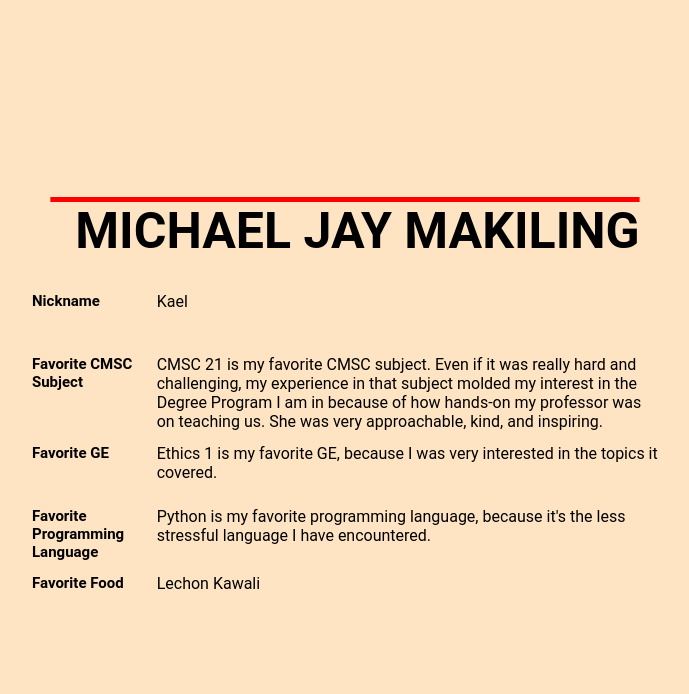
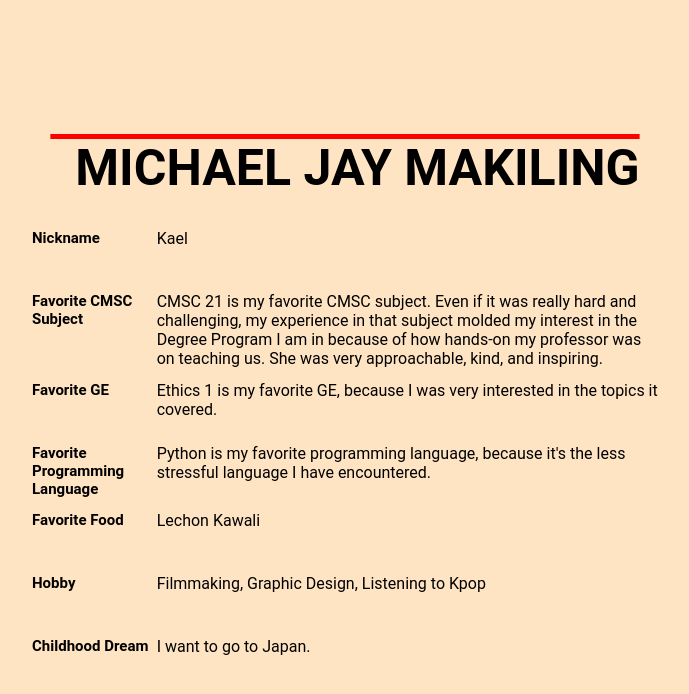
Before and after one commit to Kael-Makiling/Kael-Makiling.github.io, a plain HTML site: page index.html in a window 1280 px wide. Shown: the whole page, without its empty margins (299-988 px from the left). Drawn offline with Linux system fonts and the light colour scheme.

Commit message:
Added New Infos

```diff
--- a/index.html
+++ b/index.html
@@ -47,6 +47,18 @@
                   Lechon Kawali
                 </td>
             </tr>
+            <tr>
+                <td class="information">Hobby</td>
+                <td class="data">
+                  Filmmaking, Graphic Design, Listening to Kpop
+                </td>
+            </tr>
+            <tr>
+                <td class="information">Childhood Dream</td>
+                <td class="data">
+                  I want to go to Japan.
+                </td>
+            </tr>
           </table>
     </div>
 </body>
```
